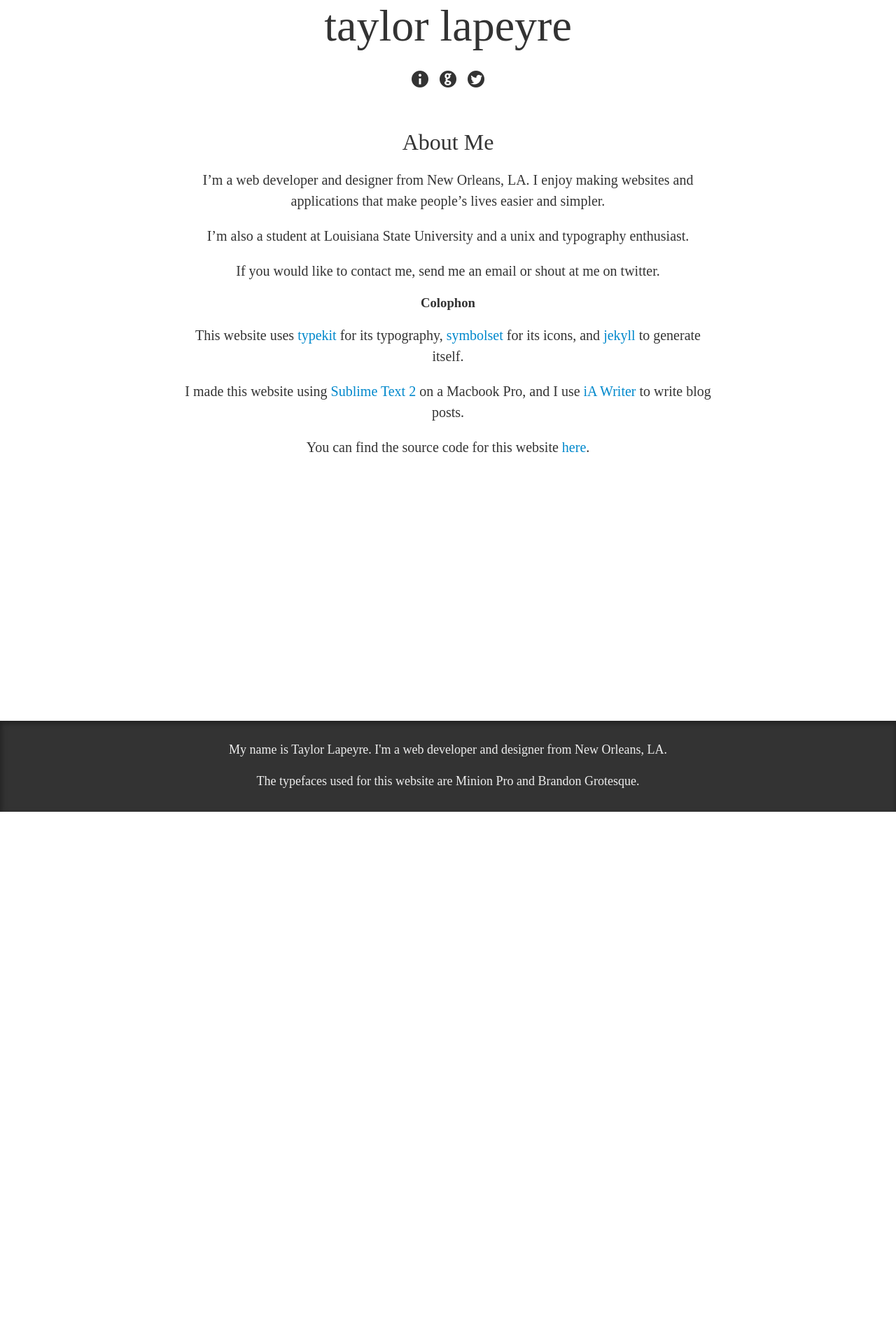
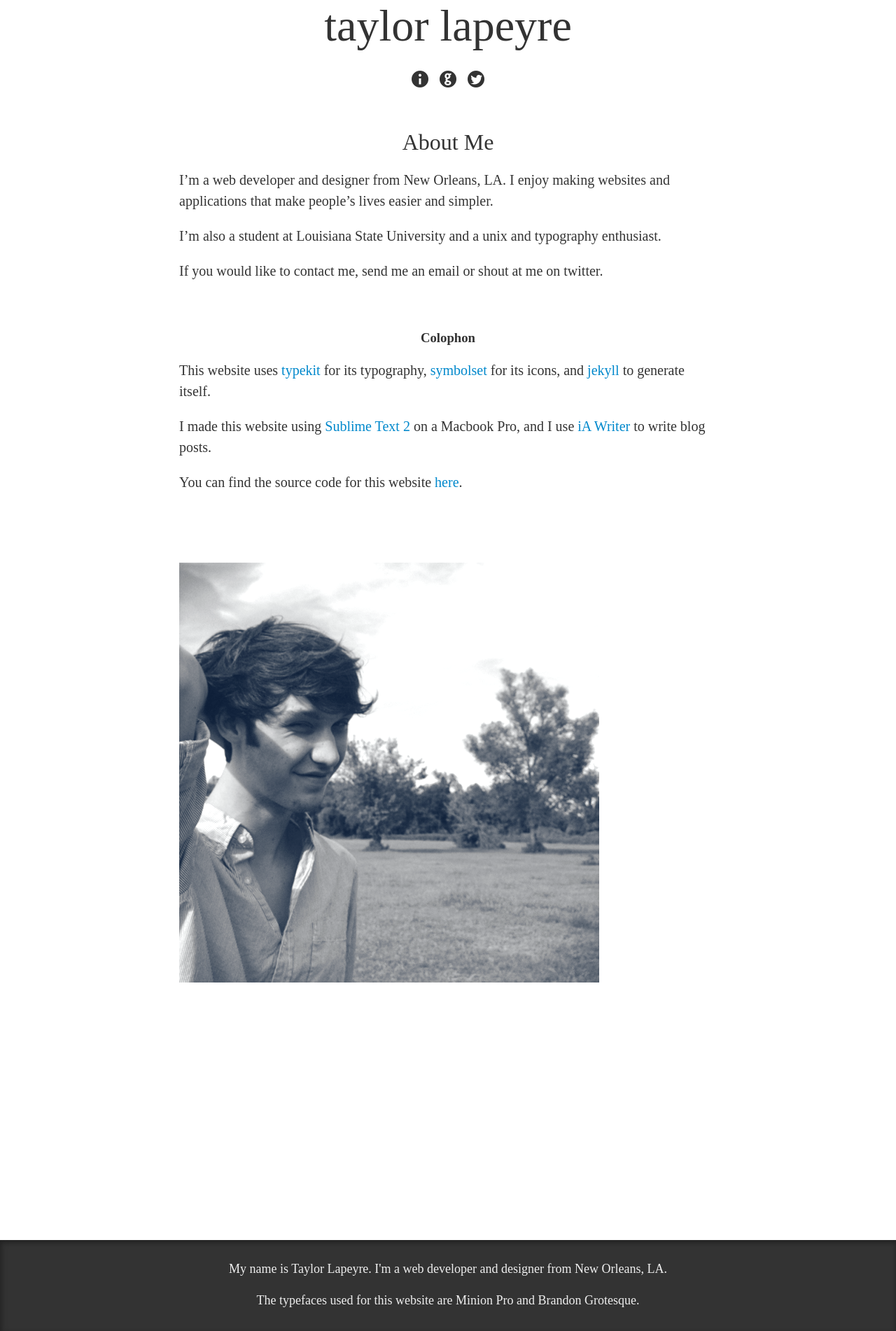
Before and after one commit to taylorlapeyre/taylorlapeyre.github.io, a Jekyll site: the page built from about.md, in a window 1280 px wide. Shown: the whole page at 70% size. Built offline with Jekyll 4.4.1, drawn with Linux system fonts in a browser that asks for light colours; before the commit the page ends 1160 px from its top, so only the background shows below that.

Commit message:
add picture to about page

```diff
--- a/about.md
+++ b/about.md
@@ -9,6 +9,8 @@ I’m also a student at Louisiana State University and a unix and typography ent
 
 If you would like to contact me, send me an email or shout at me on twitter.
 
+<br>
+
 ### Colophon
 
 This website uses [typekit](https://typekit.com/) for its typography,  [symbolset](https://symbolset.com/) for its icons, and [jekyll](http://jekyllrb.com/) to generate itself.
@@ -16,3 +18,8 @@ This website uses [typekit](https://typekit.com/) for its typography,  [symbolse
 I made this website using [Sublime Text 2](http://www.sublimetext.com/) on a Macbook Pro, and I use [iA Writer](http://www.iawriter.com/) to write blog posts.
 
 You can find the source code for this website [here](https://github.com/taylorlapeyre/taylorlapeyre.me).
+
+
+<br><br>
+
+![Me]({{ site.baseurl }}profile.png)
--- a/css/taylorlapeyre.css
+++ b/css/taylorlapeyre.css
@@ -53,7 +53,7 @@ article date {
   text-align: center;
 }
 
-article h2, article h3,.page p, footer { text-align: center; }
+article h2, article h3, page, footer { text-align: center; }
 
 /* Typography */
 
```
Also changed, not shown: profile.png (added).
